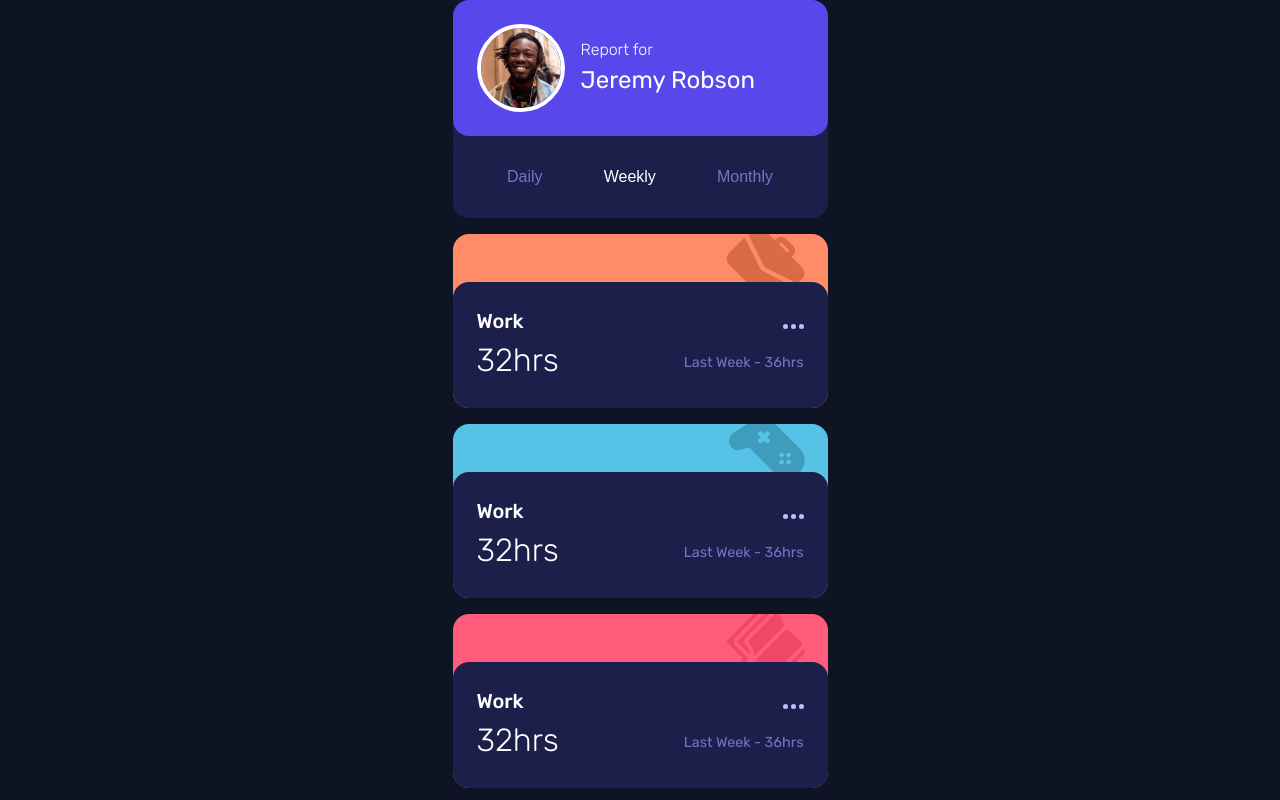
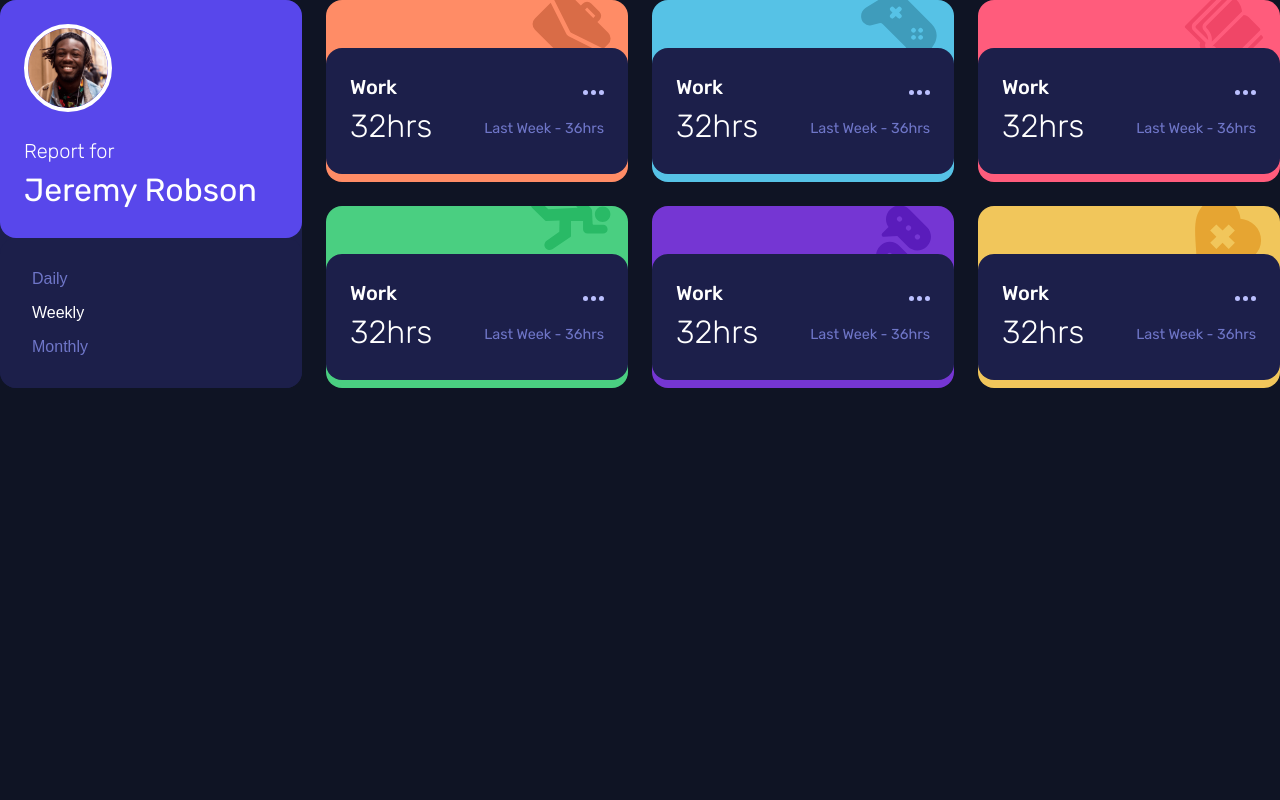
Before and after one commit to NigelDorning/Frontend-Mentor-Time-Tracking-Dashoard-Challenge, a website: page index.html in a window 1280 px wide. Shown: the top 800 px of the page. Drawn offline with Linux system fonts and the light colour scheme.

Commit message:
feat: Added a desktop layout view

```diff
--- a/assets/sass/_elements.scss
+++ b/assets/sass/_elements.scss
@@ -134,3 +134,32 @@
         font-size: .9rem;
     }
 }
+
+@media screen and (min-width: 700px) {
+    .profile-card {
+        header {
+            flex-direction: column;
+            align-items: flex-start;
+
+            img {
+                margin-bottom: 1.5rem;
+                margin-right: 0;
+            }
+
+            h2 {
+                font-weight: 300;
+                font-size: 1.25rem;
+            }
+
+            h3 {
+                font-weight: 400;
+                font-size: 2rem;
+            }
+        }
+
+        footer {
+            flex-direction: column;
+            align-items: flex-start;
+        }
+    }
+}
--- a/assets/sass/_layout.scss
+++ b/assets/sass/_layout.scss
@@ -1,6 +1,17 @@
 .time-tracker {
     display: grid;
-    gap: 1rem;
+    gap: 1.5rem;
     max-width: 375px;
     margin: auto;
 }
+
+@media screen and (min-width: 700px) {
+    .time-tracker {
+        max-width: 1440px;
+        grid-template-columns: repeat(4, 1fr);
+    }
+
+    .profile-card {
+        grid-row: 1 / 3;
+    }
+}
```
Also changed, not shown: assets/css/app.css, 1 other file.
